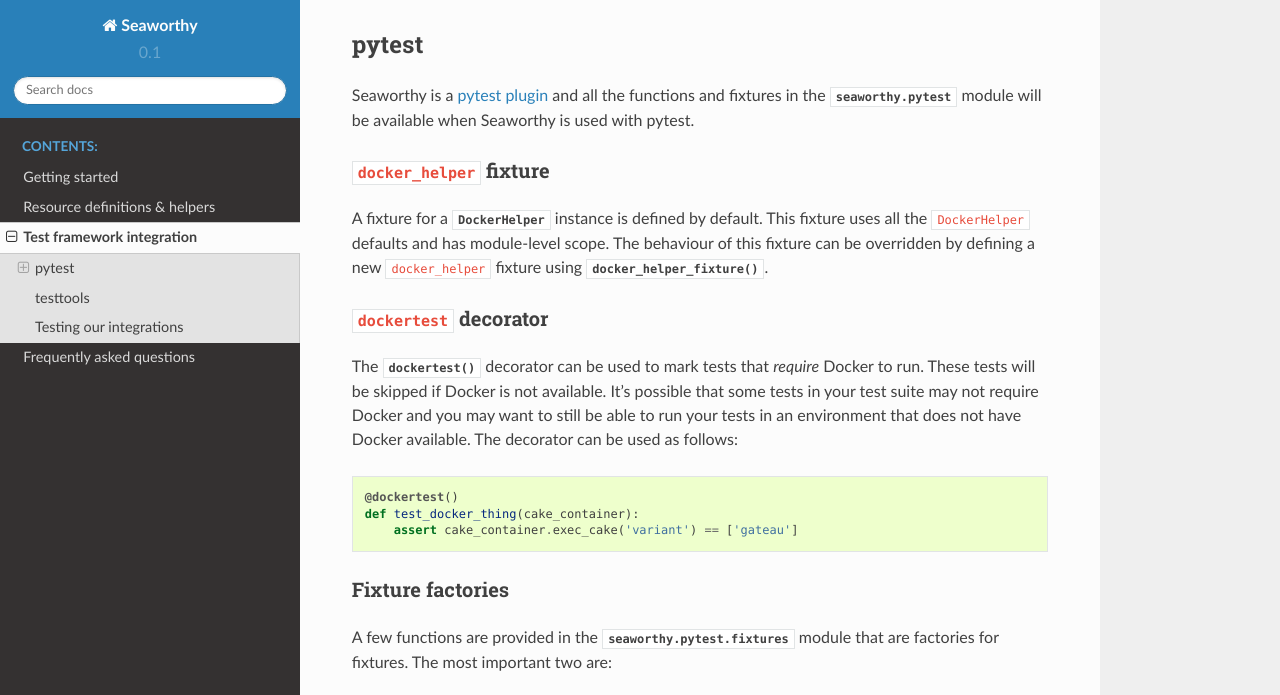
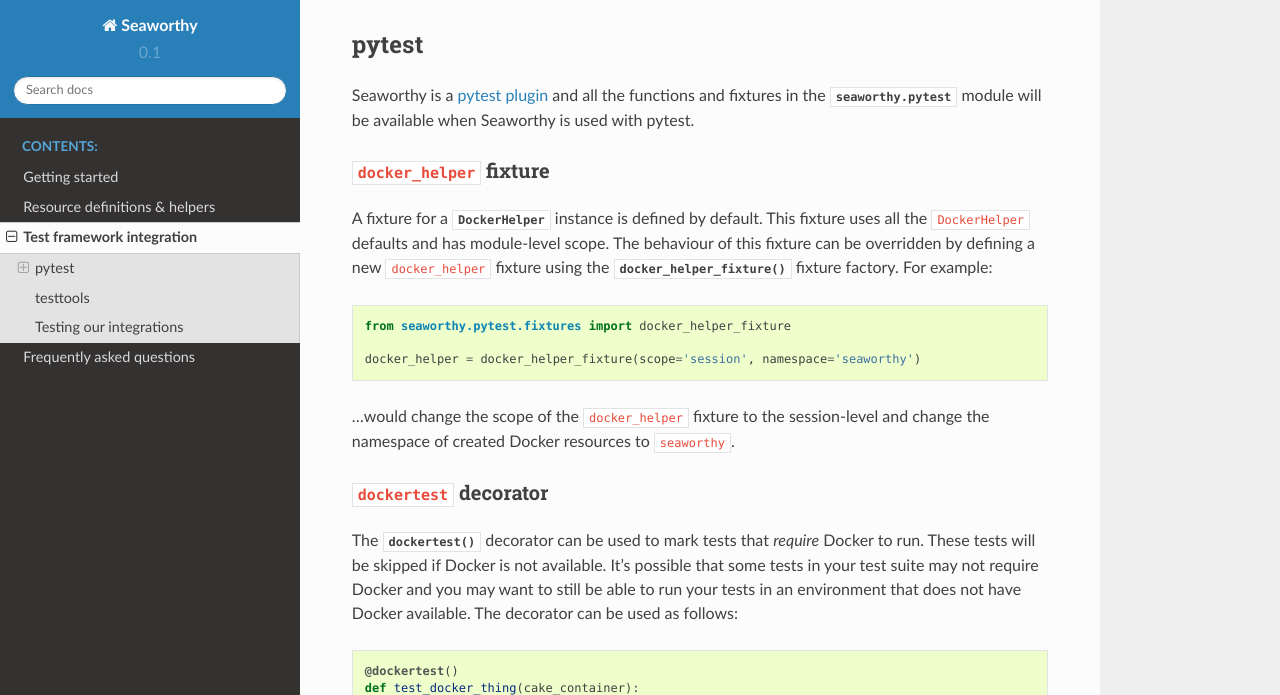
Before and after one commit to praekeltfoundation/seaworthy, a Sphinx documentation site: the page built from docs/integrations.rst, in a window 1280 px wide and 900 px high, scrolled down 300 px, cut to the strip 0-695 px from the top of the window. Built offline with Sphinx 7.4.7 and the Read the Docs theme 2.0.0, drawn with Linux system fonts in a browser that asks for light colours; pages that are not in the unit, such as notebooks, are missing from menus.

Commit message:
Docs: Add another example of updating the default docker_helper fixture

```diff
--- a/docs/integrations.rst
+++ b/docs/integrations.rst
@@ -20,8 +20,16 @@
 A fixture for a :class:`~seaworthy.helpers.DockerHelper` instance is defined by
 default. This fixture uses all the ``DockerHelper`` defaults and has
 module-level scope. The behaviour of this fixture can be overridden by defining
-a new ``docker_helper`` fixture using
-:func:`~seaworthy.pytest.fixtures.docker_helper_fixture`.
+a new ``docker_helper`` fixture using the
+:func:`~seaworthy.pytest.fixtures.docker_helper_fixture` fixture factory. For
+example::
+
+  from seaworthy.pytest.fixtures import docker_helper_fixture
+
+  docker_helper = docker_helper_fixture(scope='session', namespace='seaworthy')
+
+...would change the scope of the ``docker_helper`` fixture to the session-level
+and change the namespace of created Docker resources to ``seaworthy``.
 
 ``dockertest`` decorator
 ^^^^^^^^^^^^^^^^^^^^^^^^
```
